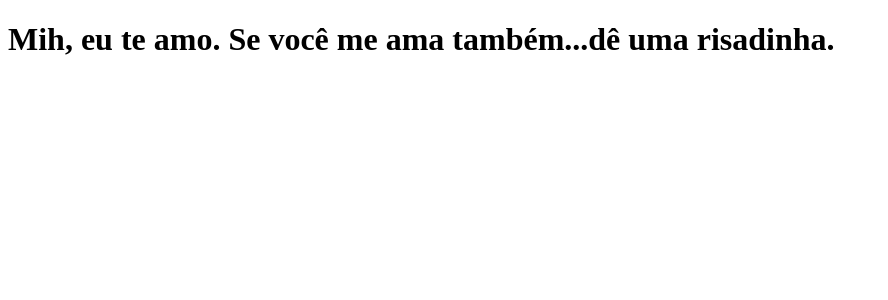
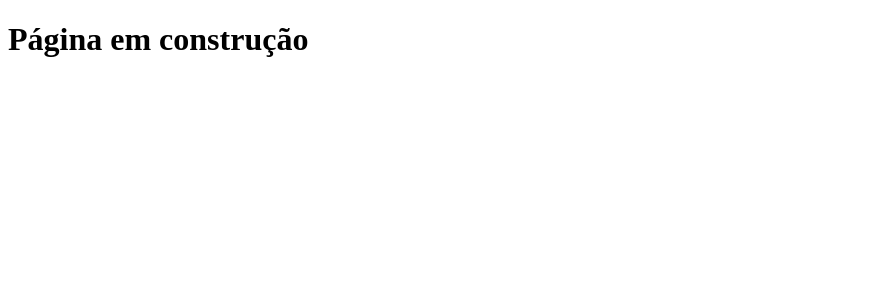
Before and after one commit to thiagoaugust/tabnews-clone, a Next.js app: page / in a window 1280 px wide. Shown: the top 300 px of the page, without its empty margins (0-888 px from the left). Built offline with nearby package versions, Linux system fonts and the light colour scheme.

Commit message:
Página em construção

```diff
--- a/pages/index.js
+++ b/pages/index.js
@@ -1,5 +1,5 @@
 function Home() {
-  return <h1>Mih, eu te amo. Se você me ama também...dê uma risadinha.</h1>;
+  return <h1>Página em construção</h1>;
 }
 
 export default Home;
```
